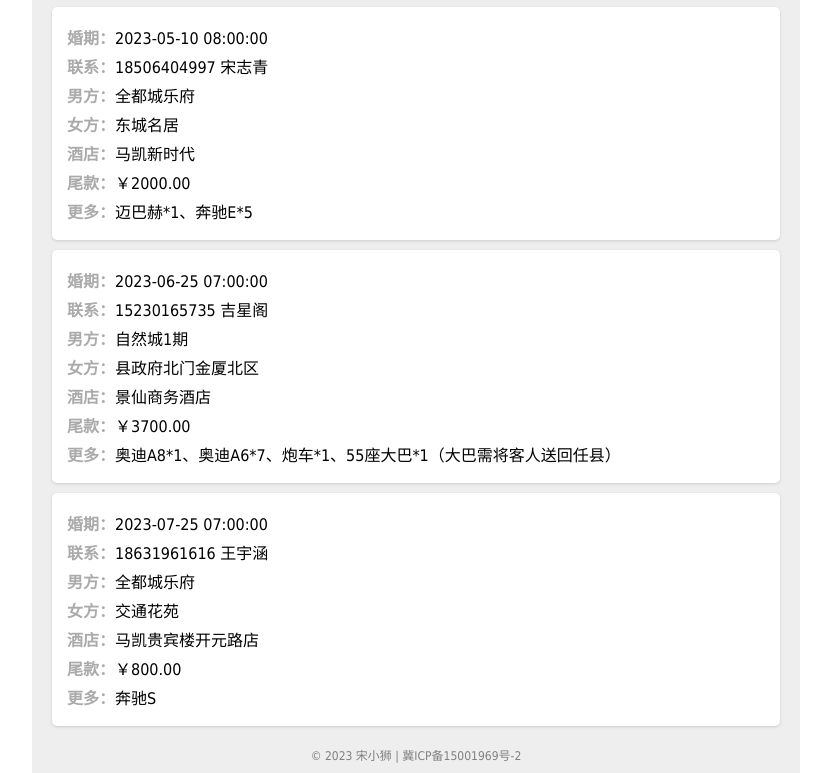
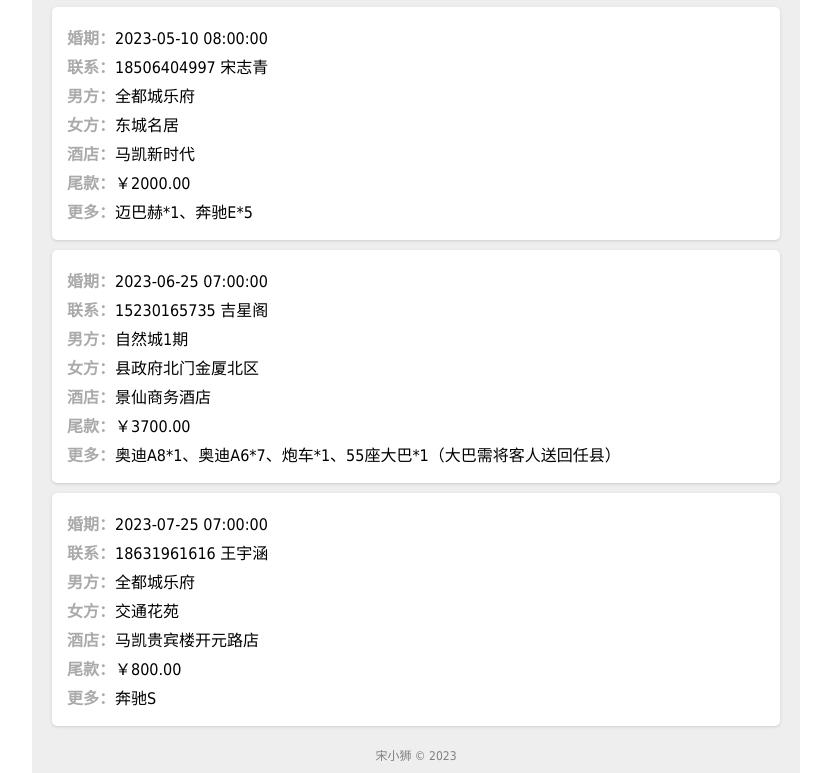
Before and after one commit to synn/synn.github.io, a plain HTML site: page app/younge/index.html in a window 1280 px wide. Shown: the part 1318-2091 px from the top of the page, without its empty margins (224-1055 px from the left). Drawn offline with nearby package versions, Linux system fonts and the light colour scheme.

Commit message:
Site updated: 2023-04-26 15:34:11

```diff
--- a/app/younge/index.html
+++ b/app/younge/index.html
@@ -63,7 +63,7 @@
 				</ul>
 			</div>
 			<footer>
-				&copy; 2023 宋小狮 | 冀ICP备15001969号-2
+				宋小狮 &copy; 2023
 			</footer>
 		</div>
 	</main>
```
